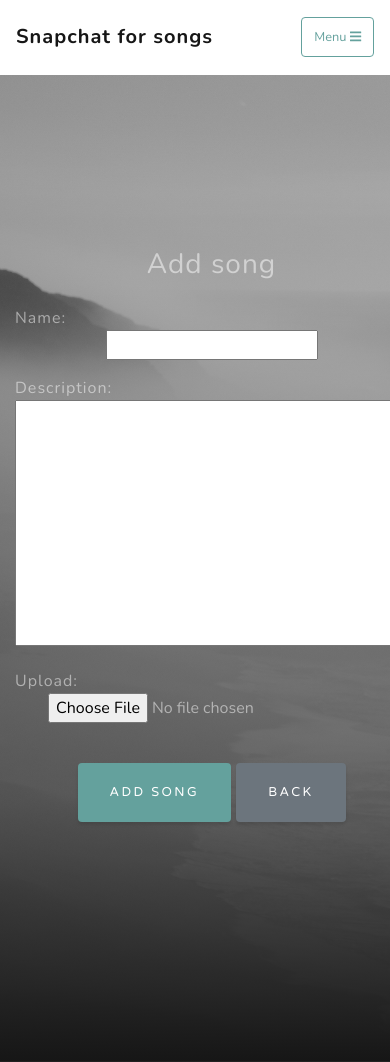
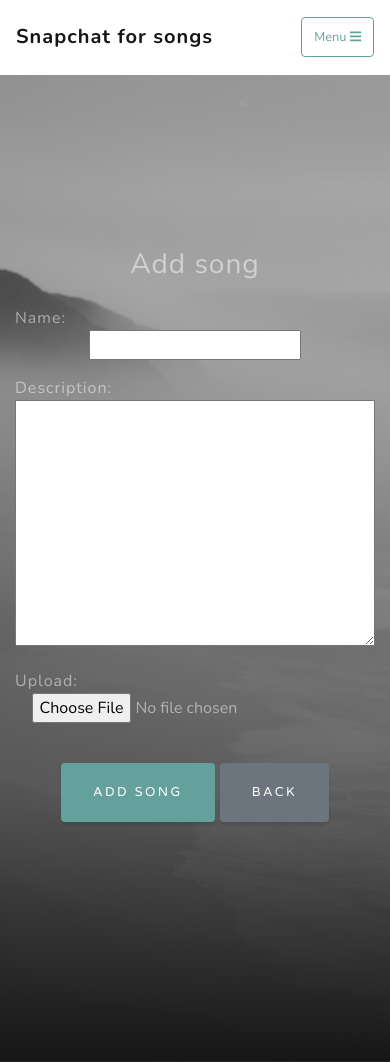
Before and after one commit to Cheetar/song_snapchat, a Django app: template web/app/song_snapchat/templates/snapchat/add_song.html in a window 390 px wide; the page is wider, and only the part inside the window is pictured. Run offline with Django 3.2, Linux system fonts and the light colour scheme; the template is opened without the code that fills it: values that come from a table or form of the project are taken from there, others are empty; parts of the project's set-up code (start-up, migrations or seed data) failed here and were passed over; some libraries are stand-ins or nearby versions.

Commit message:
Description field in add song view now not exceeding window screen on mobile

```diff
--- a/web/app/song_snapchat/static/snapchat/css/custom.css
+++ b/web/app/song_snapchat/static/snapchat/css/custom.css
@@ -42,6 +42,11 @@ body {
   vertical-align: middle;
 }
 
+.add-song-form textarea {
+  width: 100%;
+  max-width: 500px;
+}
+
 /* Elements with this class will be displayed only on mobile */
 .mobile-show { display: none;}
 
```
